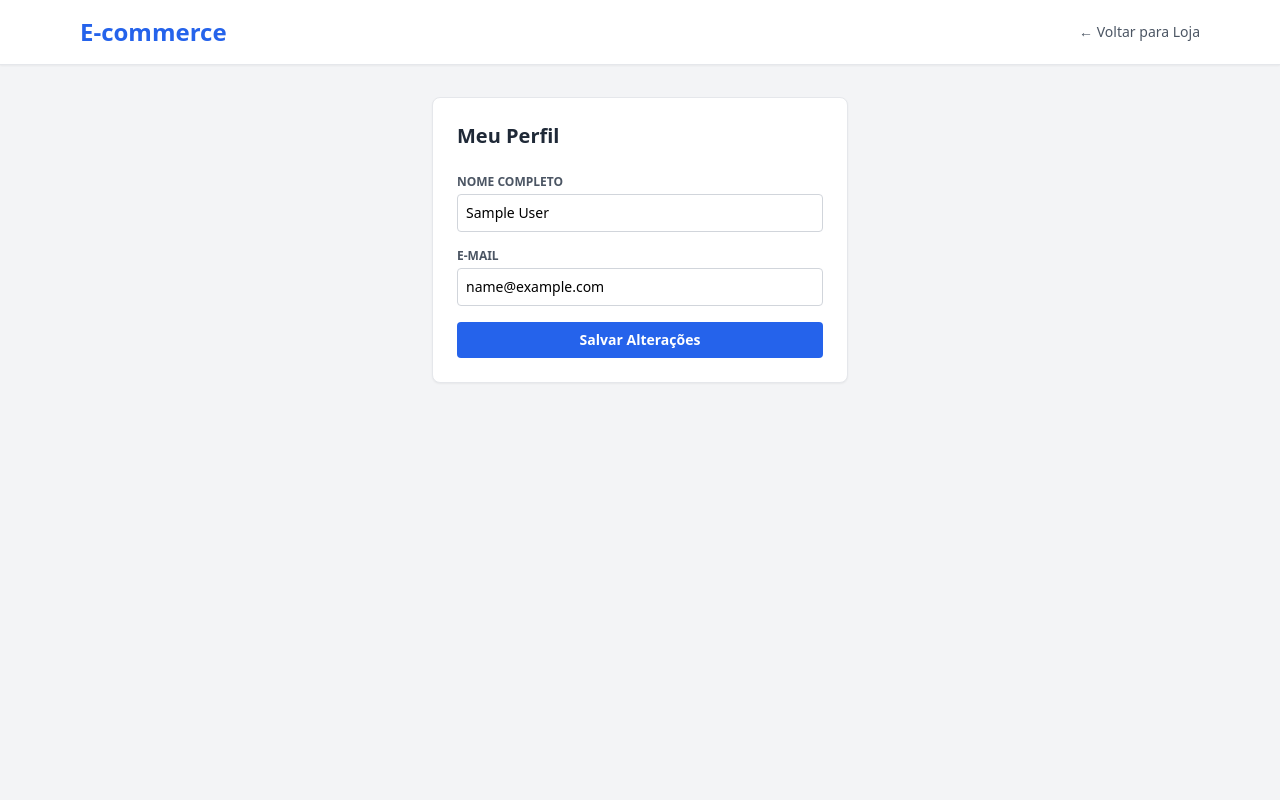
After one commit to GabrielLourencoh/e-commerce-php, a PHP site: page /src/views/public/profile.php in a window 1280 px wide. The commit adds this page. Run offline with PHP 8.4, Linux system fonts and the light colour scheme; the visitor is signed in with stand-in values (Sample User, id 1); some libraries are stand-ins or nearby versions.

Commit message:
feat: add client profile update functionality

```diff
--- a/src/dao/clients/ClientDAO.php
+++ b/src/dao/clients/ClientDAO.php
@@ -13,9 +13,7 @@ class ClientDAO {
 
     public function insert(Client $client) {
         $sqlEmail = "SELECT id FROM clients WHERE email = :email";
-
         $stmtEmail = $this->conn->prepare($sqlEmail);
-
         $stmtEmail->bindValue(':email', $client->getEmail());
         $stmtEmail->execute();
 
@@ -24,9 +22,7 @@ class ClientDAO {
         }
 
         $sqlCpf = "SELECT id FROM clients WHERE cpf = :cpf";
-
         $stmtCpf = $this->conn->prepare($sqlCpf);
-
         $stmtCpf->bindValue(':cpf', $client->getCpf());
         $stmtCpf->execute();
 
@@ -75,5 +71,22 @@ class ClientDAO {
 
         return $stmt->fetch(PDO::FETCH_ASSOC);
     }
+
+    public function getById($id) {
+        $sql = "SELECT id, name, email FROM clients WHERE id = :id";
+        $stmt = $this->conn->prepare($sql);
+        $stmt->bindValue(':id', $id);
+        $stmt->execute();
+        return $stmt->fetch(PDO::FETCH_ASSOC);
+    }
+
+    public function updateProfile($id, $name, $email) {
+        $sql = "UPDATE clients SET name = :name, email = :email WHERE id = :id";
+        $stmt = $this->conn->prepare($sql);
+        $stmt->bindValue(':name', $name);
+        $stmt->bindValue(':email', $email);
+        $stmt->bindValue(':id', $id);
+        return $stmt->execute();
+    }
 }
 ?>
--- /dev/null
+++ b/src/views/public/profile.php
@@ -0,0 +1,88 @@
+<?php
+    session_start();
+
+    if (!isset($_SESSION['client_id'])) {
+        header("Location: login.php");
+        exit;
+    }
+
+    require_once __DIR__ . '/../../dao/clients/ClientDAO.php';
+
+    $clientDAO = new ClientDAO();
+    $clientId = $_SESSION['client_id'];
+
+    $mensagem = '';
+    $tipoMensagem = '';
+
+    // Processa a atualização do perfil
+    if ($_SERVER['REQUEST_METHOD'] === 'POST') {
+        $name = trim($_POST['name'] ?? '');
+        $email = trim($_POST['email'] ?? '');
+
+        if (!empty($name) && !empty($email)) {
+            if ($clientDAO->updateProfile($clientId, $name, $email)) {
+                // Atualiza o nome na sessão
+                $_SESSION['client_name'] = $name;
+                $mensagem = "Perfil atualizado com sucesso!";
+                $tipoMensagem = "green";
+            } else {
+                $mensagem = "Erro ao atualizar o perfil.";
+                $tipoMensagem = "red";
+            }
+        } else {
+            $mensagem = "Preencha todos os campos.";
+            $tipoMensagem = "red";
+        }
+    }
+
+// Carrega os dados atuais
+$client = $clientDAO->getById($clientId);
+?>
+
+
+<!DOCTYPE html>
+<html lang="pt-br">
+<head>
+    <meta charset="UTF-8">
+    <meta name="viewport" content="width=device-width, initial-scale=1.0">
+    <title>Meu Perfil - E-commerce</title>
+    <script src="https://cdn.tailwindcss.com"></script>
+</head>
+<body class="bg-gray-100 min-h-screen">
+    <header class="bg-white shadow-sm border-b border-gray-200">
+        <div class="max-w-6xl mx-auto px-4 py-4 flex justify-between items-center">
+            <a href="../../../index.php" class="text-2xl font-bold text-blue-600">E-commerce</a>
+            <a href="../../../index.php" class="text-sm text-gray-600 hover:underline">← Voltar para Loja</a>
+        </div>
+    </header>
+    <main class="max-w-md mx-auto px-4 py-8">
+        <div class="bg-white p-6 rounded-lg shadow-sm border border-gray-200">
+            <h1 class="text-xl font-bold text-gray-800 mb-6">Meu Perfil</h1>
+
+            <?php if (!empty($mensagem)): ?>
+                <div class="mb-4 p-3 rounded text-sm font-medium bg-<?= $tipoMensagem ?>-100 text-<?= $tipoMensagem ?>-700">
+                    <?= $mensagem ?>
+                </div>
+            <?php endif; ?>
+
+            <form method="POST" class="space-y-4">
+                <div>
+                    <label class="block text-xs font-semibold text-gray-600 uppercase mb-1">Nome Completo</label>
+                    <input type="text" name="name" value="<?= $client['name'] ?>" required
+                        class="w-full border border-gray-300 rounded p-2 text-sm focus:outline-none focus:border-blue-600">
+                </div>
+
+                <div>
+                    <label class="block text-xs font-semibold text-gray-600 uppercase mb-1">E-mail</label>
+                    <input type="email" name="email" value="<?= $client['email'] ?>" required
+                        class="w-full border border-gray-300 rounded p-2 text-sm focus:outline-none focus:border-blue-600">
+                </div>
+
+                <button type="submit" class="w-full bg-blue-600 hover:bg-blue-700 text-white font-semibold py-2 rounded text-sm transition-colors">
+                    Salvar Alterações
+                </button>
+            </form>
+        </div>
+    </main>
+</body>
+</html>
```
Also changed, not shown: index.php (+8 -3 lines).
